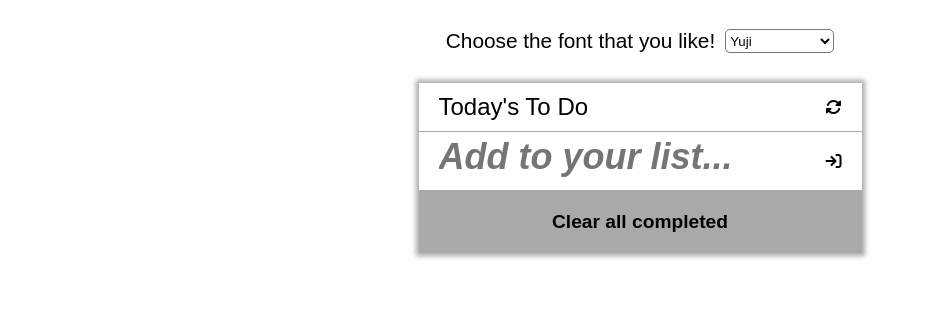
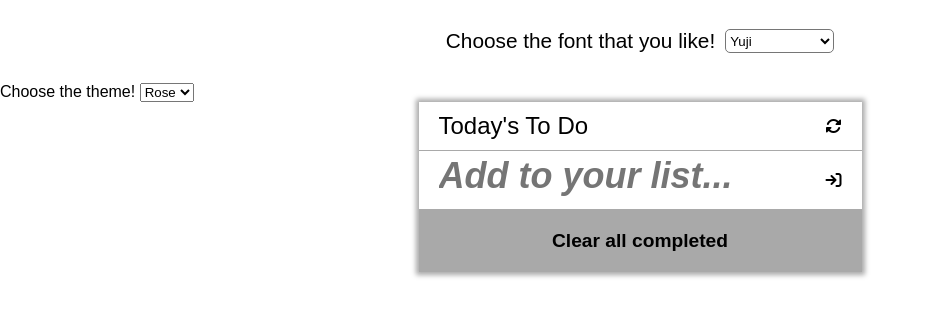
Before and after one commit to Luffytaro22/To-do-list, a website built with webpack: page src/index.html in a window 1280 px wide. Shown: the part 108-424 px from the top of the page, without its empty margins (0-931 px from the left). Built offline with nearby package versions, Linux system fonts and the light colour scheme; a web font is replaced by a local one.

Commit message:
Added a select tag for the themes

```diff
--- a/src/index.html
+++ b/src/index.html
@@ -21,6 +21,12 @@
         <option value="Yuji Hentaigana Akebono" selected>Yuji</option>
       </select>
     </div>
+    <div id="themes-container">
+      <label for="theme">Choose the theme!</label>
+      <select id="theme">
+        <option value="Rose">Rose</option>
+      </select>
+    </div>
     <div id="list-container">
       <ul id="tasks-container">
         <li class="tasks"><p>Today's To Do</p> <i class="fa-solid fa-rotate"></i></li>
```
